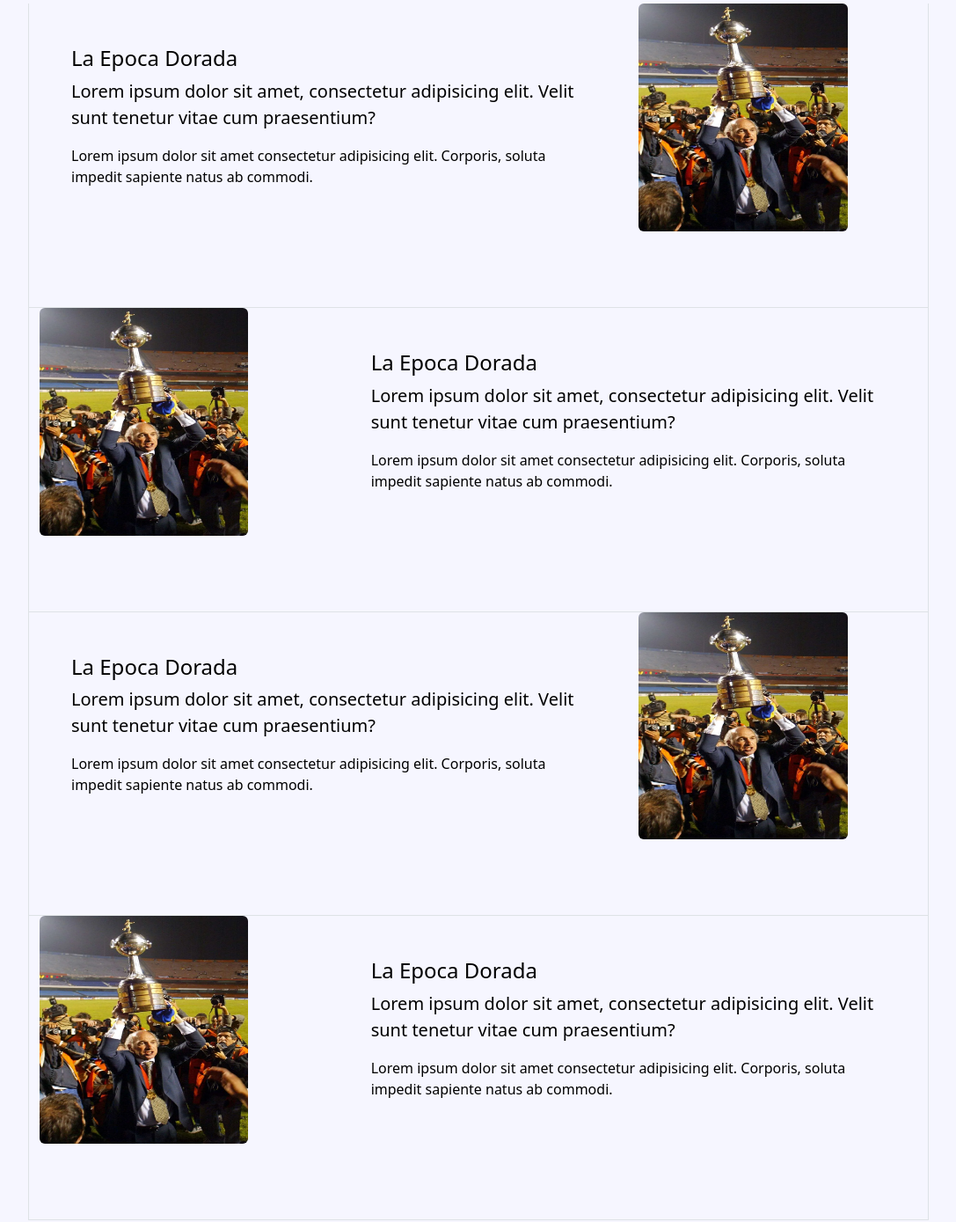
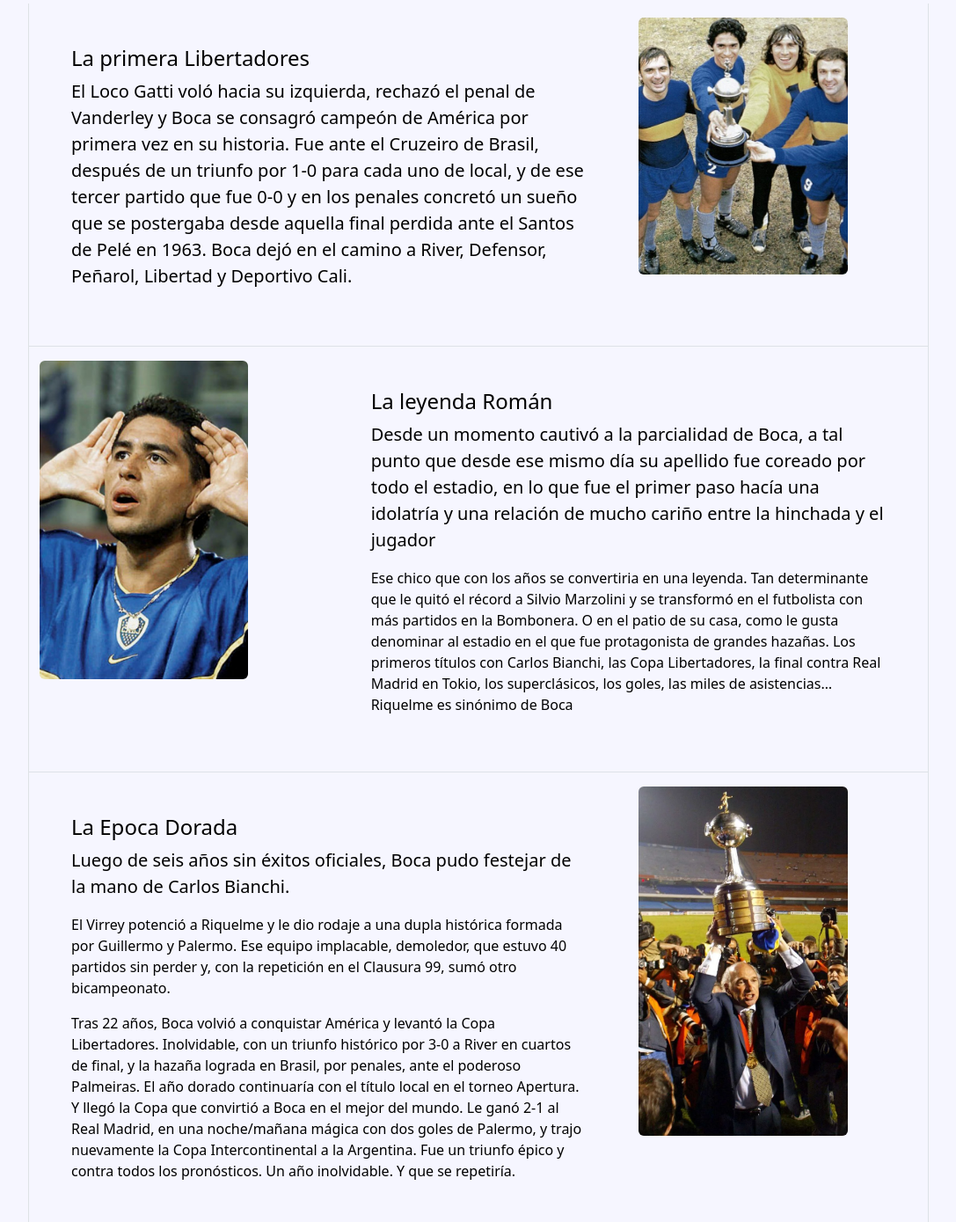
Before and after one commit to TomasViana/proyecto-final-coderhouse-viana, a plain HTML site: page pages/historia.html in a window 1280 px wide. Shown: the part 262-1651 px from the top of the page at 88% size, without its empty margins (96-1183 px from the left). Drawn offline with nearby package versions, Linux system fonts and the light colour scheme.

Commit message:
datos a pagina de historia

```diff
--- a/css/style.css
+++ b/css/style.css
@@ -38,6 +38,12 @@ main {
 
 img {
   max-width: 100%;
+  transition: 0.5s;
+  object-fit: cover;
+}
+
+img:hover {
+  transform: scale(1.02);
 }
 
 .plantel {
--- a/pages/historia.html
+++ b/pages/historia.html
@@ -85,21 +85,23 @@
             class="row aling-items-center justify-content-between border border-top-0"
           >
             <div class="col-lg-8 p-5">
-              <h2 class="fs-4">La Epoca Dorada</h2>
+              <h2 class="fs-4">La primera Libertadores</h2>
               <p class="lead">
-                Lorem ipsum dolor sit amet, consectetur adipisicing elit. Velit
-                sunt tenetur vitae cum praesentium?
-              </p>
-              <p>
-                Lorem ipsum dolor sit amet consectetur adipisicing elit.
-                Corporis, soluta impedit sapiente natus ab commodi.
+                El Loco Gatti voló hacia su izquierda, rechazó el penal de
+                Vanderley y Boca se consagró campeón de América por primera vez
+                en su historia. Fue ante el Cruzeiro de Brasil, después de un
+                triunfo por 1-0 para cada uno de local, y de ese tercer partido
+                que fue 0-0 y en los penales concretó un sueño que se postergaba
+                desde aquella final perdida ante el Santos de Pelé en 1963. Boca
+                dejó en el camino a River, Defensor, Peñarol, Libertad y
+                Deportivo Cali.
               </p>
             </div>
             <div class="col-lg-4">
               <img
-                src="../img/historia1.png"
+                src="../img/hist1.png"
                 alt=""
-                class="rounded img-fluid d-none d-lg-block w-75 h-75"
+                class="rounded img-fluid d-none d-lg-block w-75 h-75 mt-3"
               />
             </div>
           </div>
@@ -108,20 +110,28 @@
           >
             <div class="col-md-4">
               <img
-                src="../img/historia1.png"
+                src="../img/hist2.png"
                 alt=""
-                class="rounded img-fluid d-none d-lg-block w-75 h-75"
+                class="rounded img-fluid d-none d-lg-block w-75 h-75 mt-3"
               />
             </div>
             <div class="col-md-8 p-5">
-              <h2 class="fs-4">La Epoca Dorada</h2>
+              <h2 class="fs-4">La leyenda Román</h2>
               <p class="lead">
-                Lorem ipsum dolor sit amet, consectetur adipisicing elit. Velit
-                sunt tenetur vitae cum praesentium?
+                Desde un momento cautivó a la parcialidad de Boca, a tal punto
+                que desde ese mismo día su apellido fue coreado por todo el
+                estadio, en lo que fue el primer paso hacía una idolatría y una
+                relación de mucho cariño entre la hinchada y el jugador
               </p>
               <p>
-                Lorem ipsum dolor sit amet consectetur adipisicing elit.
-                Corporis, soluta impedit sapiente natus ab commodi.
+                Ese chico que con los años se convertiria en una leyenda. Tan
+                determinante que le quitó el récord a Silvio Marzolini y se
+                transformó en el futbolista con más partidos en la Bombonera. O
+                en el patio de su casa, como le gusta denominar al estadio en el
+                que fue protagonista de grandes hazañas. Los primeros títulos
+                con Carlos Bianchi, las Copa Libertadores, la final contra Real
+                Madrid en Tokio, los superclásicos, los goles, las miles de
+                asistencias… Riquelme es sinónimo de Boca
               </p>
             </div>
           </div>
@@ -131,19 +141,34 @@
             <div class="col-md-8 p-5">
               <h2 class="fs-4">La Epoca Dorada</h2>
               <p class="lead">
-                Lorem ipsum dolor sit amet, consectetur adipisicing elit. Velit
-                sunt tenetur vitae cum praesentium?
+                Luego de seis años sin éxitos oficiales, Boca pudo festejar de
+                la mano de Carlos Bianchi.
               </p>
               <p>
-                Lorem ipsum dolor sit amet consectetur adipisicing elit.
-                Corporis, soluta impedit sapiente natus ab commodi.
+                El Virrey potenció a Riquelme y le dio rodaje a una dupla
+                histórica formada por Guillermo y Palermo. Ese equipo
+                implacable, demoledor, que estuvo 40 partidos sin perder y, con
+                la repetición en el Clausura 99, sumó otro bicampeonato.
+              </p>
+              <p>
+                Tras 22 años, Boca volvió a conquistar América y levantó la Copa
+                Libertadores. Inolvidable, con un triunfo histórico por 3-0 a
+                River en cuartos de final, y la hazaña lograda en Brasil, por
+                penales, ante el poderoso Palmeiras. El año dorado continuaría
+                con el título local en el torneo Apertura. Y llegó la Copa que
+                convirtió a Boca en el mejor del mundo. Le ganó 2-1 al Real
+                Madrid, en una noche/mañana mágica con dos goles de Palermo, y
+                trajo nuevamente la Copa Intercontinental a la Argentina. Fue un
+                triunfo épico y contra todos los pronósticos. Un año
+                inolvidable. Y que se repetiría.
               </p>
             </div>
+
             <div class="col-md-4">
               <img
-                src="../img/historia1.png"
+                src="../img/hist3.png"
                 alt=""
-                class="rounded img-fluid d-none d-lg-block w-75 h-75"
+                class="rounded img-fluid d-none d-lg-block w-75 h-75 mt-3"
               />
             </div>
           </div>
@@ -152,20 +177,30 @@
           >
             <div class="col-md-4">
               <img
-                src="../img/historia1.png"
+                src="../img/hist4.png"
                 alt=""
-                class="rounded img-fluid d-none d-lg-block w-75 h-75"
+                class="rounded img-fluid d-none d-lg-block w-75 h-75 mt-3"
               />
             </div>
             <div class="col-md-8 p-5">
-              <h2 class="fs-4">La Epoca Dorada</h2>
+              <h2 class="fs-4">Segundo virreinato en Boca Juniors</h2>
               <p class="lead">
-                Lorem ipsum dolor sit amet, consectetur adipisicing elit. Velit
-                sunt tenetur vitae cum praesentium?
+                El regreso de Bianchi devolvería la gloria al Club, sin el aura
+                de Riquelme, pero con la eléctrica aparición de Carlos Tevez
               </p>
               <p>
-                Lorem ipsum dolor sit amet consectetur adipisicing elit.
-                Corporis, soluta impedit sapiente natus ab commodi.
+                Boca deslumbró en la Copa Libertadores y en la final apabulló a
+                Santos, de Brasil, con un global de 5-1. Bianchi se convierte en
+                el entrenador más ganador de la historia de la Copa
+                Libertadores, con 4 ediciones ganadas (1994, 2000, 2001 2003).
+                En la segunda parte del año hubo conquista del campeonato local
+                con una performance estupenda. Y el 14 de diciembre el segundo
+                ciclo del Virrey alcanzaría el éxtasis total otra vez en Japón,
+                y ante un poderoso Milan de Italia. Luego del 1-1 en los 120
+                minutos, Roberto Abbondanzieri se recibió de ídolo en los
+                penales. Le atajó a Pirlo y a Costacurtasumado a un penal errado
+                por Clarence Seedorf. Raúl Cascini anota el definitivo y le da
+                la tercera Copa Intercontinental a Boca
               </p>
             </div>
           </div>
```
Also changed, not shown: img/hist1.png (added), img/hist2.png (added), img/hist3.png (renamed from img/historia1.png), img/hist4.png (added).
